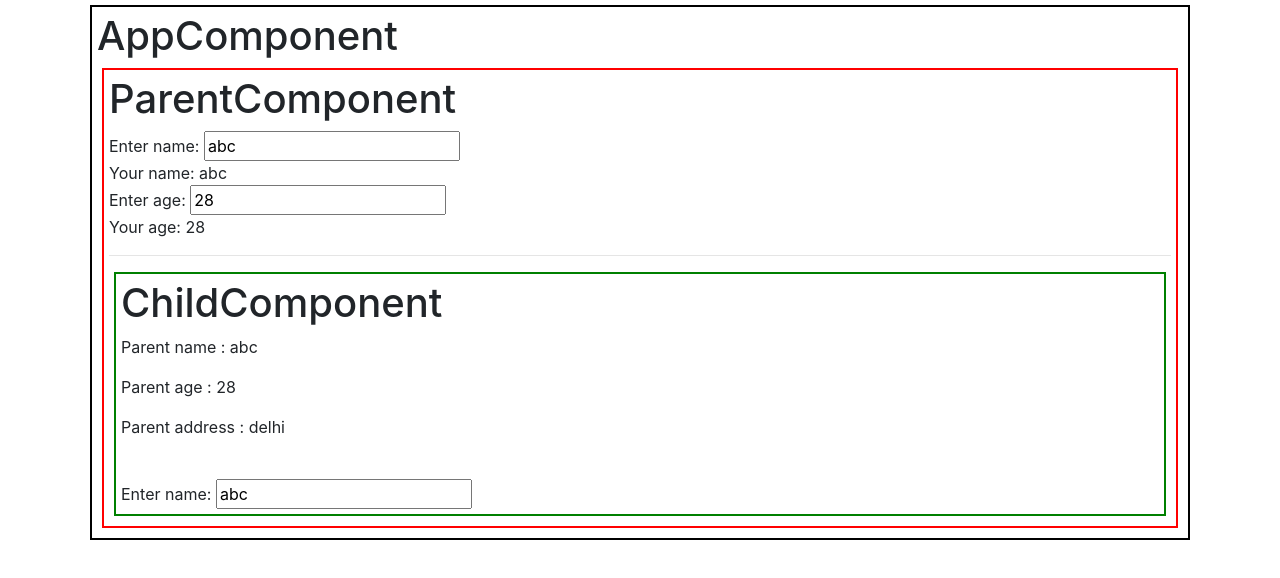
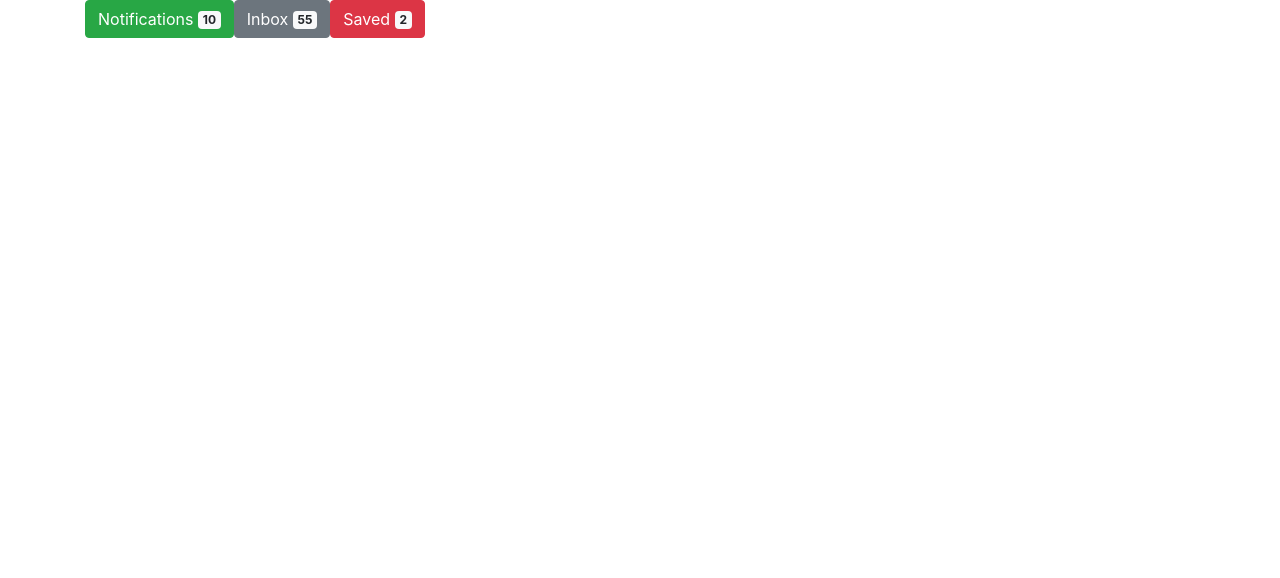
Before and after one commit to georgianaanton/FTJB001_12-2, an Angular app in the folder ng-app/: page / in a window 1280 px wide. Shown: the top 578 px of the page. Built offline with nearby package versions, Linux system fonts and the light colour scheme.

Commit message:
ng-content

```diff
--- a/ng-app/src/09-parent-child/child/child.component.ts
+++ b/ng-app/src/09-parent-child/child/child.component.ts
@@ -22,7 +22,7 @@ export class ChildComponent implements OnInit {
   }
 
   changePName(name){
-    this.pEvent.next(name);
+    this.pEvent.next({name: name, age: 33});
   }
 
 }
--- a/ng-app/src/09-parent-child/parent/parent.component.ts
+++ b/ng-app/src/09-parent-child/parent/parent.component.ts
@@ -21,8 +21,8 @@ export class ParentComponent implements OnInit {
     this.age = age;
   }
   handleChangePNameInParentComp(arg){
-    console.log("change in parent")
-    this.name = arg;
+    console.log("change in parent", arg.age)
+    this.name = arg.name;
   }
 
 
--- /dev/null
+++ b/ng-app/src/10-ng-content/app-routing.module.ts
@@ -0,0 +1,10 @@
+import { NgModule } from '@angular/core';
+import { Routes, RouterModule } from '@angular/router';
+
+const routes: Routes = [];
+
+@NgModule({
+  imports: [RouterModule.forRoot(routes)],
+  exports: [RouterModule]
+})
+export class AppRoutingModule { }
--- /dev/null
+++ b/ng-app/src/10-ng-content/app.component.html
@@ -0,0 +1,15 @@
+<app-badge>
+    <button type="button" class="btn btn-success">
+        Notifications <span class="badge badge-light">10</span>
+    </button>
+</app-badge>
+<app-badge>
+    <button type="button" class="btn btn-secondary">
+        Inbox <span class="badge badge-light">55</span>
+    </button>
+</app-badge>
+<app-badge>
+    <button type="button" class="btn btn-danger">
+        Saved <span class="badge badge-light">2</span>
+    </button>
+</app-badge>
--- /dev/null
+++ b/ng-app/src/10-ng-content/app.component.ts
@@ -0,0 +1,22 @@
+import { Component } from '@angular/core';
+
+@Component({
+  selector: 'app-root',
+  templateUrl: './app.component.html',
+  styleUrls: ['./app.component.css']
+})
+export class AppComponent {
+  title = 'My app';
+  invalid: boolean = false;
+  name:string = "Shanmugapriyan Vijayarangan";
+
+  submit(){
+    console.log("We can submit data if it is valid");
+  }
+  reverse(){
+    this.invalid = !this.invalid;
+  }
+  changeName(name){
+    this.name = name;
+  }
+}
--- /dev/null
+++ b/ng-app/src/10-ng-content/badge/badge.component.html
@@ -0,0 +1,2 @@
+
+<ng-content></ng-content>
--- /dev/null
+++ b/ng-app/src/10-ng-content/badge/badge.component.ts
@@ -0,0 +1,15 @@
+import { Component, OnInit } from '@angular/core';
+
+@Component({
+  selector: 'app-badge',
+  templateUrl: './badge.component.html',
+  styleUrls: ['./badge.component.css']
+})
+export class BadgeComponent implements OnInit {
+
+  constructor() { }
+
+  ngOnInit() {
+  }
+
+}
--- a/ng-app/src/main.ts
+++ b/ng-app/src/main.ts
@@ -7,7 +7,8 @@ import { platformBrowserDynamic } from "@angular/platform-browser-dynamic";
 // import {AppModule} from "./06-badge/app.module";
 // import {AppModule} from "./07-events/app.module";
 // import {AppModule} from "./08-databindings/app.module";
-import {AppModule} from "./09-parent-child/app.module";
+// import {AppModule} from "./09-parent-child/app.module";
+import {AppModule} from "./10-ng-content/app.module";
 
 
 platformBrowserDynamic().bootstrapModule(AppModule)
```
Also changed, not shown: ng-app/src/10-ng-content/app.module.ts (added, +22 -0 lines), ng-app/src/10-ng-content/app.component.css (added), ng-app/src/10-ng-content/badge/badge.component.css (added), 2 other files (tests, documents, lock files or other folders).
